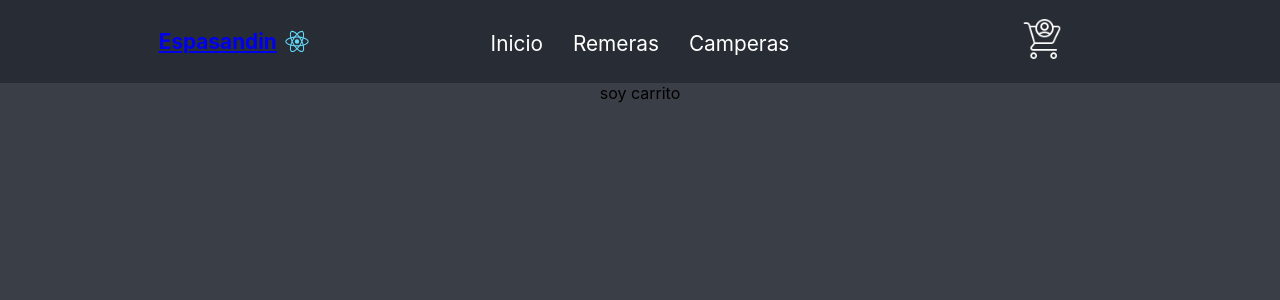
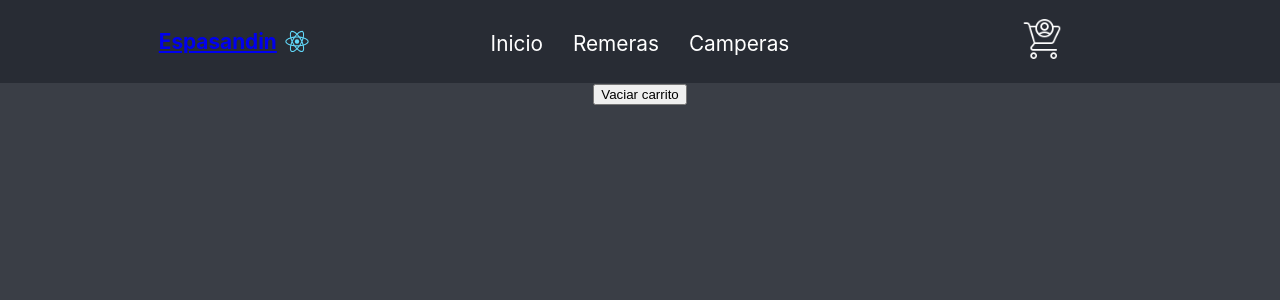
Before and after one commit to julianespa/clase_2_react, a React (Create React App) app in the folder ecommerce-espasandin/: page /carrito in a window 1280 px wide. Shown: the top 300 px of the page. Built offline with nearby package versions, Linux system fonts and the light colour scheme.

Commit message:
context y cart

```diff
--- a/ecommerce-espasandin/src/App.js
+++ b/ecommerce-espasandin/src/App.js
@@ -5,11 +5,13 @@ import ItemListContainer from './components/container/ItemListContainer';
 import { ItemDetailContainer } from './components/container/ItemDetailContainer';
 import {BrowserRouter, Routes, Route} from 'react-router-dom'
 import Carrito from './components/Carrito';
+import CartContextProvider from './context/CartContextProvider';
 
 
 
 function App() {
   return (
+    <CartContextProvider>
     <BrowserRouter>
       <div className="App">
         <header className="App-header">
@@ -24,6 +26,8 @@ function App() {
         </Routes>
       </div>
     </BrowserRouter>
+    </CartContextProvider>
+
   );
 }
 
--- a/ecommerce-espasandin/src/components/Carrito.jsx
+++ b/ecommerce-espasandin/src/components/Carrito.jsx
@@ -1,9 +1,14 @@
-import React from 'react'
+import React, { useContext } from 'react'
+import CartContext from '../context/CartContext'
 
 const Carrito = () => {
+
+    const { cartList, vaciarCarrito } = useContext(CartContext)
+
     return (
         <div>
-            soy carrito
+            {cartList.map(prod => <li key={prod.id}>{prod.name}  {prod.cantidad} </li>)}
+            <button onClick={vaciarCarrito}>Vaciar carrito</button>
         </div>
     )
 }
--- a/ecommerce-espasandin/src/components/container/ItemDetail.js
+++ b/ecommerce-espasandin/src/components/container/ItemDetail.js
@@ -1,7 +1,8 @@
 import React from 'react'
 import ItemCount from '../ItemCount'
-import { useState } from 'react'
+import { useState, useContext } from 'react'
 import { Link } from 'react-router-dom'
+import CartContext from '../../context/CartContext'
 
 
 
@@ -9,10 +10,15 @@ export const ItemDetail = ({item}) => {
 
     const [goCart, setgoCart] = useState(false)
 
+    const {cartList, agregarAlCarrito} = useContext(CartContext)
+
     const onAdd = (cantidad) => {
         console.log(cantidad);
         setgoCart(true)
+        agregarAlCarrito({...item, cantidad:cantidad})
     }
+
+console.log(cartList)
 
     return (
         <div className="detalleItem">
--- /dev/null
+++ b/ecommerce-espasandin/src/context/CartContext.jsx
@@ -0,0 +1,5 @@
+import {createContext} from 'react'
+
+const CartContext = createContext([])
+
+export default CartContext
--- /dev/null
+++ b/ecommerce-espasandin/src/context/CartContextProvider.jsx
@@ -0,0 +1,42 @@
+import React from 'react'
+import CartContext from './CartContext'
+import { useState } from 'react'
+
+const CartContextProvider = ({children}) => {
+
+    const [cartList, setcartList] = useState([])
+
+    const agregarAlCarrito = (item) => {
+
+        const index = cartList.findIndex(i => i.id === item.id)
+
+        if (index > -1) {
+            const oldQy = cartList[index].cantidad
+
+            cartList.splice(index,1)
+
+            setcartList([...cartList, { ...item, cantidad: item.cantidad + oldQy }])
+
+        } else {
+
+            setcartList([...cartList, item])
+
+        }
+    }
+
+    const vaciarCarrito = () => {
+        setcartList([])
+    }
+
+    return (
+        <CartContext.Provider value={{
+            cartList,
+            agregarAlCarrito,
+            vaciarCarrito
+        }}>
+            {children}
+        </CartContext.Provider>
+    )
+}
+
+export default CartContextProvider
```
